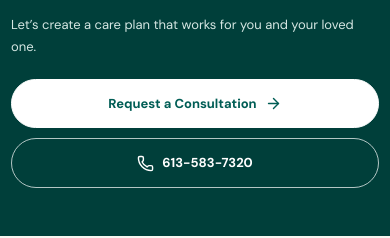
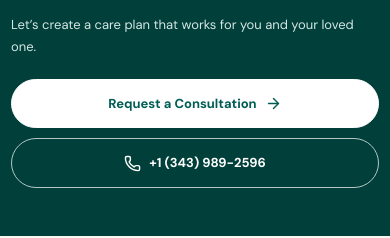
Before and after one commit to habimanasharif/creativa, a Next.js app: page /about in a window 390 px wide. Shown: the part 1780-2018 px from the top of the page. Built offline with nearby package versions, Linux system fonts and the light colour scheme.

Commit message:
Update website contact phone number

```diff
--- a/components/CTA.js
+++ b/components/CTA.js
@@ -13,8 +13,8 @@ export default function CTA() {
           <Link className="btn btn-light" href="/contact">
             Request a Consultation <ArrowRight size={17} />
           </Link>
-          <a className="btn btn-outline-light" href="tel:+16135837320">
-            <Phone size={17} /> 613-583-7320
+          <a className="btn btn-outline-light" href="tel:+13439892596">
+            <Phone size={17} /> +1 (343) 989-2596
           </a>
         </div>
       </div>
```
